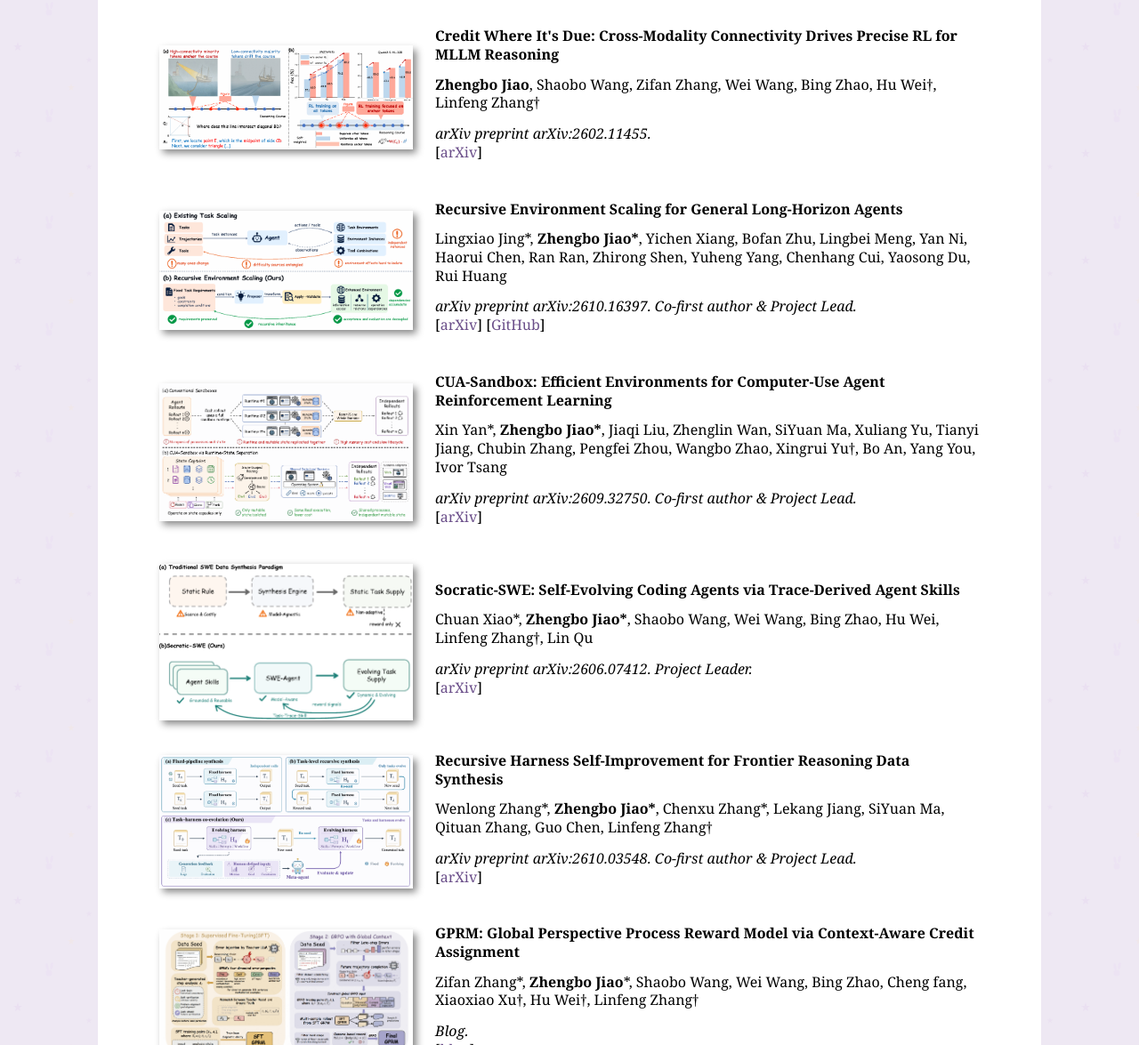
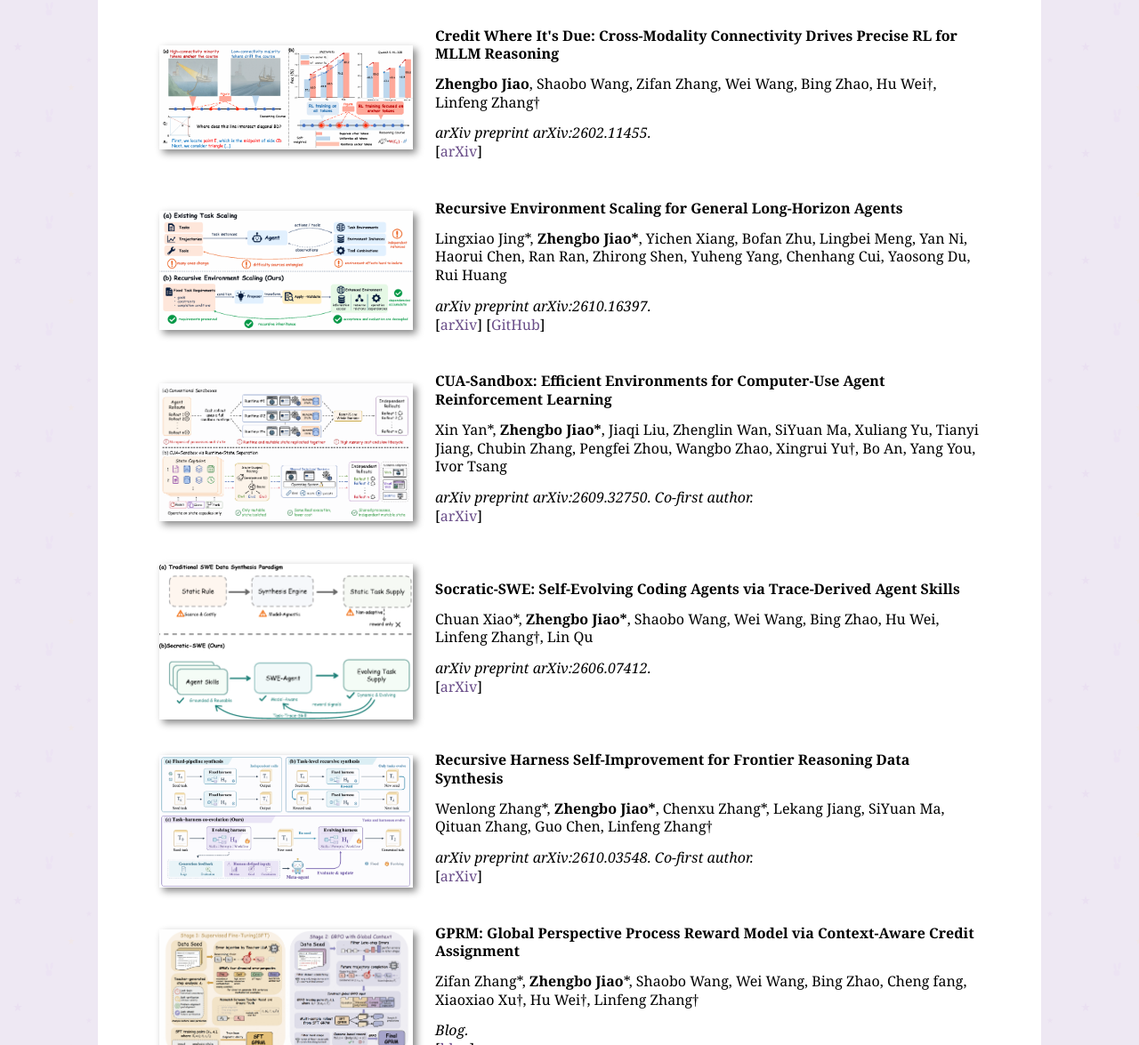
Before and after one commit to Frostlinx/Frostlinx.github.io, a plain HTML site: page index.html in a window 1280 px wide. Shown: the part 3681-4856 px from the top of the page at 89% size. Drawn offline with Linux system fonts and the light colour scheme.

Commit message:
Fix corresponding author and remove lead labels

```diff
--- a/index.html
+++ b/index.html
@@ -710,7 +710,7 @@ div[style*="overflow: auto"] {
 		</td>
 		<td>
 			<p><b>Policy of Thoughts: Scaling LLM Reasoning via Test-time Policy Evolution</b></p>
-			<p><b>Zhengbo Jiao</b>, Hongyu Xian, Qinglong Wang, Yunpu Ma, Zhebo Wang, Zifan Zhang, Dezhang Kong, Meng Han†</p>
+			<p><b>Zhengbo Jiao</b>, Hongyu Xian, Qinglong Wang, Yunpu Ma, Zhebo Wang, Zifan Zhang, Dezhang Kong†, Meng Han</p>
 			<em>Accepted by <b>EMNLP 2026</b>. <b style="color: #8b45b0;">Oral presentation (top 3%)</b>. arXiv preprint arXiv:2601.20379.</em>
 			<p> [<a href="https://arxiv.org/abs/2601.20379">arXiv</a>]</p>
 		</td>
@@ -777,7 +777,7 @@ div[style*="overflow: auto"] {
 		<td>
 			<p><b>Recursive Environment Scaling for General Long-Horizon Agents</b></p>
 			<p>Lingxiao Jing*, <b>Zhengbo Jiao*</b>, Yichen Xiang, Bofan Zhu, Lingbei Meng, Yan Ni, Haorui Chen, Ran Ran, Zhirong Shen, Yuheng Yang, Chenhang Cui, Yaosong Du, Rui Huang</p>
-			<em>arXiv preprint arXiv:2610.16397. Co-first author &amp; Project Lead.</em>
+			<em>arXiv preprint arXiv:2610.16397.</em>
 			<p> [<a href="https://arxiv.org/abs/2610.16397">arXiv</a>] [<a href="https://github.com/Glimmerxx/recursive-environment-scaling">GitHub</a>]</p>
 		</td>
 	</tr>
@@ -789,7 +789,7 @@ div[style*="overflow: auto"] {
 		<td>
 			<p><b>CUA-Sandbox: Efficient Environments for Computer-Use Agent Reinforcement Learning</b></p>
 			<p>Xin Yan*, <b>Zhengbo Jiao*</b>, Jiaqi Liu, Zhenglin Wan, SiYuan Ma, Xuliang Yu, Tianyi Jiang, Chubin Zhang, Pengfei Zhou, Wangbo Zhao, Xingrui Yu†, Bo An, Yang You, Ivor Tsang</p>
-			<em>arXiv preprint arXiv:2609.32750. Co-first author &amp; Project Lead.</em>
+			<em>arXiv preprint arXiv:2609.32750. Co-first author.</em>
 			<p> [<a href="https://arxiv.org/abs/2609.32750">arXiv</a>]</p>
 		</td>
 	</tr>
@@ -801,7 +801,7 @@ div[style*="overflow: auto"] {
 		<td>
 			<p><b>Socratic-SWE: Self-Evolving Coding Agents via Trace-Derived Agent Skills</b></p>
 			<p>Chuan Xiao*, <b>Zhengbo Jiao*</b>, Shaobo Wang, Wei Wang, Bing Zhao, Hu Wei, Linfeng Zhang†, Lin Qu</p>
-			<em>arXiv preprint arXiv:2606.07412. Project Leader.</em>
+			<em>arXiv preprint arXiv:2606.07412.</em>
 			<p> [<a href="https://arxiv.org/abs/2606.07412">arXiv</a>]</p>
 		</td>
 	</tr>
@@ -813,7 +813,7 @@ div[style*="overflow: auto"] {
 		<td>
 			<p><b>Recursive Harness Self-Improvement for Frontier Reasoning Data Synthesis</b></p>
 			<p>Wenlong Zhang*, <b>Zhengbo Jiao*</b>, Chenxu Zhang*, Lekang Jiang, SiYuan Ma, Qituan Zhang, Guo Chen, Linfeng Zhang†</p>
-			<em>arXiv preprint arXiv:2610.03548. Co-first author &amp; Project Lead.</em>
+			<em>arXiv preprint arXiv:2610.03548. Co-first author.</em>
 			<p> [<a href="https://arxiv.org/abs/2610.03548">arXiv</a>]</p>
 		</td>
 	</tr>
```
